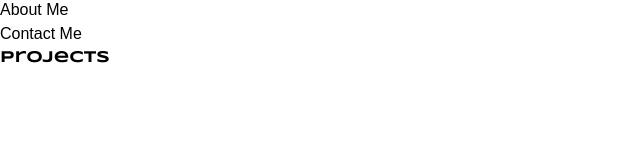
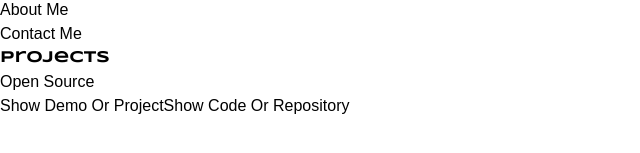
Before and after one commit to raminr77/raminr77.github.io, a Next.js app: page /projects in a window 1280 px wide. Shown: the part 253-406 px from the top of the page, without its empty margins (0-640 px from the left). Built offline with nearby package versions, Linux system fonts and the light colour scheme.

Commit message:
feat: add project part

```diff
--- a/src/data/experiences.ts
+++ b/src/data/experiences.ts
@@ -1 +1 @@
-export const EXPERIENCES = [];
+export const EXPERIENCES_DATA = [];
--- a/src/data/projects.ts
+++ b/src/data/projects.ts
@@ -1 +1,13 @@
-export const PROJECTS = [];
+export const PROJECTS_DATA = [
+  {
+    id: 1,
+    role: '',
+    title: '',
+    stack: [],
+    images: [],
+    demoUrl: '#',
+    repoUrl: '#',
+    isOpenSource: true,
+    description: ''
+  }
+];
--- a/src/domains/about-me/index.tsx
+++ b/src/domains/about-me/index.tsx
@@ -2,7 +2,7 @@ import classNames from 'classnames';
 import { PageContainer } from '@/app/layout/page-container';
 import { MAIN_DATA } from '@/data';
 import { animator } from '@/shared/utils/animator';
-import Slider from './components/slider';
+import { AboutMeImageSlider } from './components/about-me-image-slider';
 
 export function AboutMePage() {
   return (
@@ -19,7 +19,7 @@ export function AboutMePage() {
             animator({ name: 'fadeIn', delay: '1s' })
           )}
         >
-          <Slider />
+          <AboutMeImageSlider />
         </div>
       </div>
     </PageContainer>
--- /dev/null
+++ b/src/domains/projects/components/project-image-slider/index.tsx
@@ -0,0 +1,28 @@
+import { Navigation, Pagination } from 'swiper';
+import { Swiper, SwiperSlide } from 'swiper/react';
+import { Image } from '@/shared/components/Image';
+
+interface Props {
+  data?: string[];
+}
+export function ProjectImageSlider({ data = [] }: Props) {
+  return (
+    <Swiper
+      loop
+      grabCursor
+      pagination
+      navigation
+      centeredSlides
+      spaceBetween={10}
+      slidesPerView={1}
+      className='w-full'
+      modules={[Pagination, Navigation]}
+    >
+      {data.map((item) => (
+        <SwiperSlide key={item} onClick={() => window.open(item, '_blank')}>
+          <Image src={item} className='aspect-video' />
+        </SwiperSlide>
+      ))}
+    </Swiper>
+  );
+}
--- /dev/null
+++ b/src/domains/projects/components/project-item/index.tsx
@@ -0,0 +1,82 @@
+import classNames from 'classnames';
+import { ProjectImageSlider } from '../project-image-slider';
+
+interface Props extends GCommonCompnentProperties {
+  data: {
+    id: number;
+    role: string;
+    title: string;
+    stack: string[];
+    repoUrl?: string;
+    demoUrl?: string;
+    images?: string[];
+    description: string;
+    isOpenSource?: boolean;
+  };
+}
+
+export function ProjectItem({ data, className }: Props) {
+  const { title, description, role, stack, images, isOpenSource, repoUrl, demoUrl } =
+    data || {};
+  return (
+    <div
+      className={classNames(
+        'flex flex-col justify-between text-sm leading-8 border border-solid border-white p-4 overflow-hidden',
+        className
+      )}
+    >
+      <div className='flex flex-col'>
+        {images && images?.length > 0 && <ProjectImageSlider data={images} />}
+
+        <h1
+          className={classNames('text-xl font-title', {
+            'mt-4': images && images?.length > 0
+          })}
+        >
+          {title}
+        </h1>
+
+        <h4>{role}</h4>
+
+        {isOpenSource && (
+          <div className='text-green-500 flex items-center gap-x-2 border-l-2 border-solid border-green-500 pl-2'>
+            Open Source
+          </div>
+        )}
+
+        {demoUrl && (
+          <a
+            href={demoUrl}
+            target='_blank'
+            className='text-sky-400 border-l-2 border-solid border-sky-400 pl-2'
+          >
+            Show Demo Or Project
+          </a>
+        )}
+
+        {repoUrl && (
+          <a
+            href={repoUrl}
+            target='_blank'
+            className='text-sky-400 border-l-2 border-solid border-sky-400 pl-2'
+          >
+            Show Code Or Repository
+          </a>
+        )}
+
+        <p className='text-sm leading-8'>{description}</p>
+      </div>
+
+      <div className='flex flex-wrap gap-2 mt-4'>
+        {stack.map((item) => (
+          <div
+            key={item}
+            className='text-sm px-2 leading-6 border border-solid border-white'
+          >
+            {item}
+          </div>
+        ))}
+      </div>
+    </div>
+  );
+}
--- a/src/domains/projects/index.tsx
+++ b/src/domains/projects/index.tsx
@@ -1,9 +1,23 @@
+import classNames from 'classnames';
 import { PageContainer } from '@/app/layout/page-container';
+import { PROJECTS_DATA } from '@/data/projects';
+import { animator } from '@/shared/utils/animator';
+import { ProjectItem } from './components/project-item';
 
 export function ProjectsPage() {
   return (
     <PageContainer title='Projects' className='select-none' animationName='fadeInUp'>
       <h3 className='font-title-bold text-2xl mb-4'>Projects</h3>
+      <div
+        className={classNames(
+          'grid grid-cols-1 xl:grid-cols-4 lg:grid-cols-3 md:grid-cols-2 gap-4',
+          animator({ name: 'fadeIn', delay: '1s' })
+        )}
+      >
+        {PROJECTS_DATA.map((item) => (
+          <ProjectItem key={item.id} data={item} />
+        ))}
+      </div>
     </PageContainer>
   );
 }
--- a/src/pages/_app.tsx
+++ b/src/pages/_app.tsx
@@ -3,6 +3,10 @@ import type { AppProps } from 'next/app';
 import Head from 'next/head';
 import NextNprogress from 'nextjs-progressbar';
 import 'sweetalert2/src/sweetalert2.scss';
+import 'swiper/css';
+import 'swiper/css/effect-creative';
+import 'swiper/css/navigation';
+import 'swiper/css/pagination';
 import ErrorBoundary from '@/app/components/error-boundary';
 import { BaseContainer } from '@/app/layout/base-container';
 import { store } from '@/shared/store';
--- a/src/styles/globals.scss
+++ b/src/styles/globals.scss
@@ -48,3 +48,12 @@ a {
   border: none !important;
   outline: none !important;
 }
+//
+.swiper-button-next, .swiper-button-prev {
+  &::after {
+    color: #fff;
+    padding: 16px 20px;
+    transform: scale(0.5);
+    background-color: rgba(0,0,0,0.3);
+  }
+}
```
Also changed, not shown: src/domains/about-me/components/about-me-image-slider/index.tsx (renamed from src/domains/about-me/components/slider/index.tsx, +2 -5 lines), src/domains/experiences/components/experience-item/index.tsx (added, +13 -0 lines), src/domains/experiences/index.tsx (+10 -0 lines), src/domains/about-me/components/about-me-image-slider/slider-item/index.tsx (renamed from src/domains/about-me/components/slider/slider-item/index.tsx).
